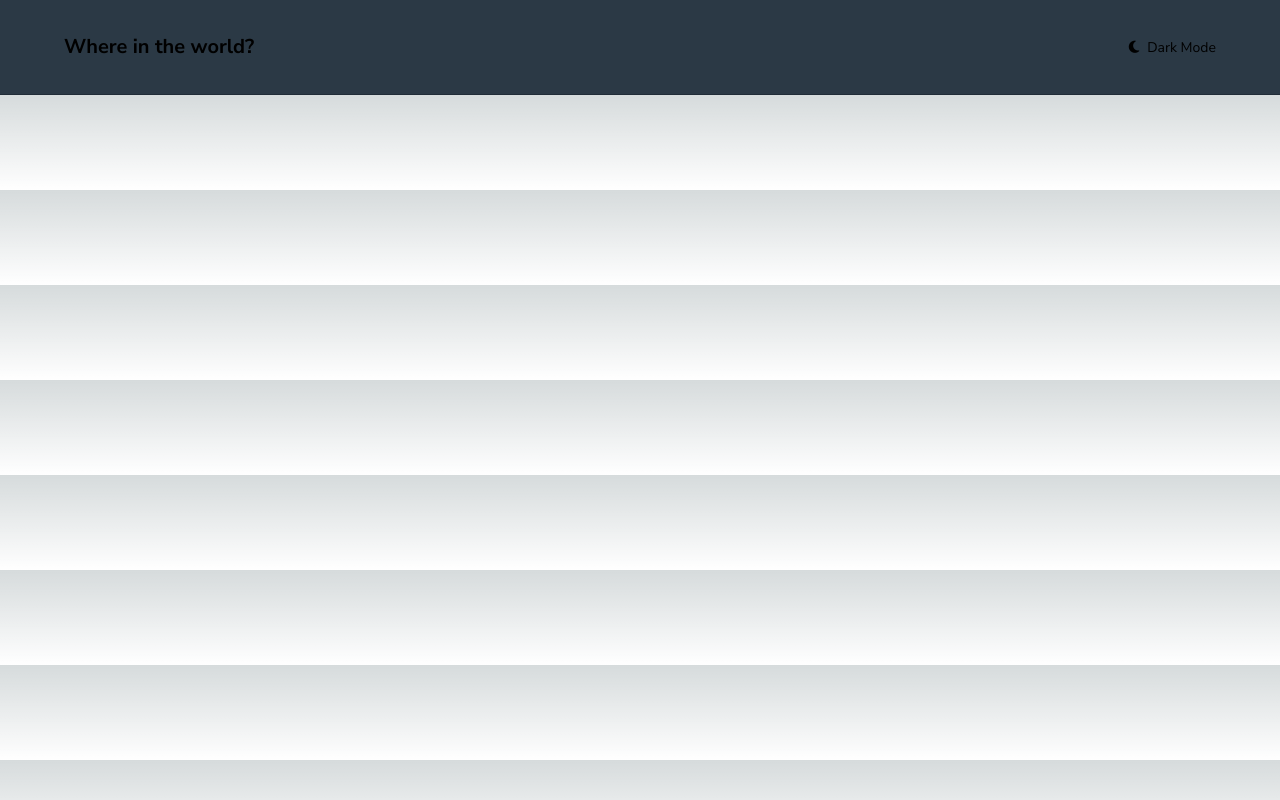
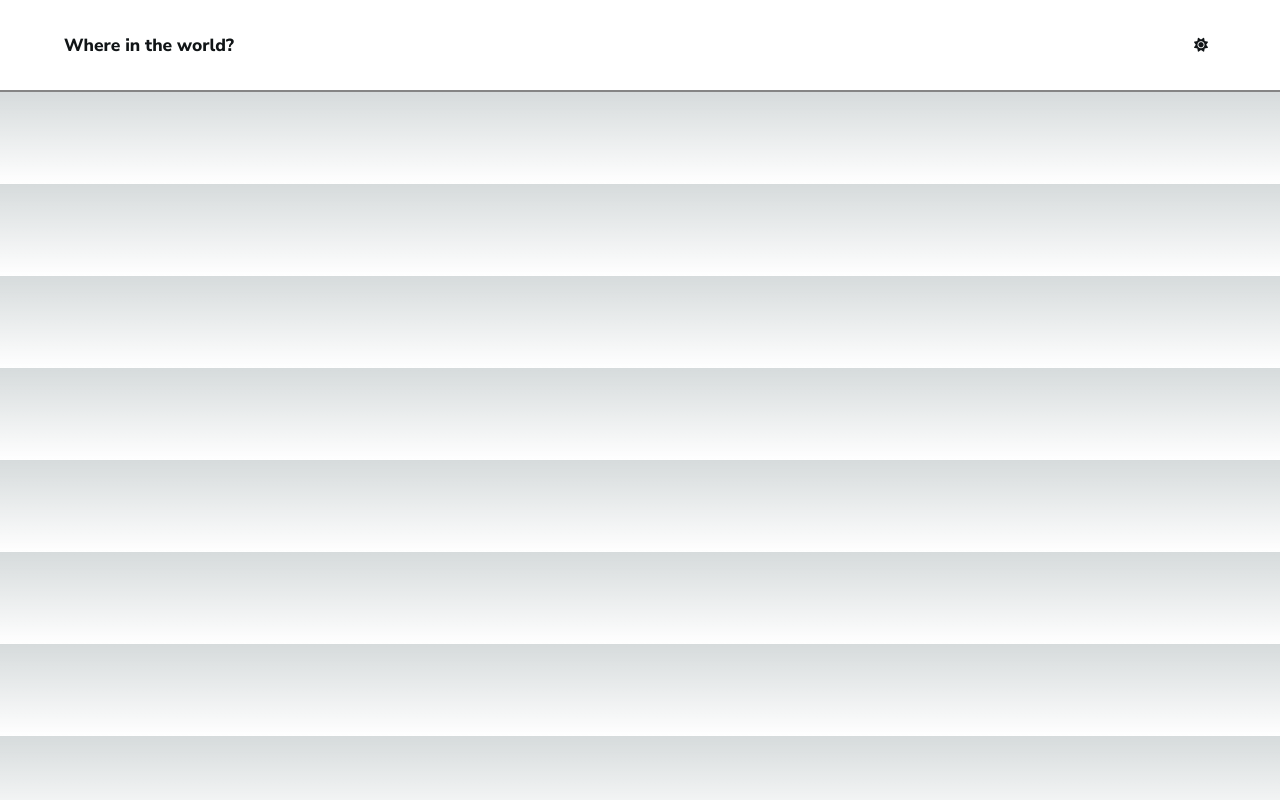
Before and after one commit to Stage-Research-Center-Jake-Melvin/rest_countries_api, a Next.js app: page /navabar in a window 1280 px wide. Built offline with nearby package versions, Linux system fonts and the light colour scheme.

Commit message:
feat: Modified the units in css and added theme management
Fixed the simultaneous use of px and rem. Added to theme feature to switch from dark to light mode

```diff
--- a/src/pages/_app.tsx
+++ b/src/pages/_app.tsx
@@ -1,5 +1,6 @@
 import "@/styles/globals.css";
 import "../styles/navbar.css";
+import React from "react";
 import type { AppProps } from "next/app";
 
 export default function App({ Component, pageProps }: AppProps) {
--- a/src/pages/index.tsx
+++ b/src/pages/index.tsx
@@ -1,13 +1,18 @@
 import Image from "next/image";
 import { Inter } from "next/font/google";
 import Navbar from "./navabar";
-
+import { useState } from "react";
+export type ColorMode = "Dark Mode" | "Light Mode";
 const inter = Inter({ subsets: ["latin"] });
 
 export default function Home() {
+  const [modeActuel, setModeActuel] = useState<ColorMode>("Dark Mode");
   return (
     <main className="app__main">
-      <Navbar />
+      <Navbar
+        modeActuel={modeActuel}
+        toggleFunction={setModeActuel}
+      />
     </main>
   );
 }
--- a/src/pages/navabar.tsx
+++ b/src/pages/navabar.tsx
@@ -1,10 +1,46 @@
-function Navbar() {
+import { Dispatch, SetStateAction, useState } from "react";
+import { ColorMode } from ".";
+
+interface ChangeMode {
+  modeActuel: ColorMode;
+  toggleFunction: Dispatch<SetStateAction<ColorMode>>;
+}
+
+function changeMode(): void {}
+function Navbar({ toggleFunction, modeActuel }: ChangeMode) {
+  function changeMode(): void {
+    if (modeActuel == "Dark Mode") {
+      toggleFunction("Light Mode");
+    } else {
+      toggleFunction("Dark Mode");
+    }
+  }
   return (
-    <div className="app__navbar">
-      <p className="app__navbar-title">Where in the world?</p>
-      <div className="app__navbar-mode">
-        <i className="fa-solid fa-moon"></i>
-        <p>Dark Mode</p>
+    <div
+      className={`app__navbar ${
+        modeActuel == "Dark Mode" ? "container_dark" : "container_light"
+      }`}
+    >
+      <p
+        className={`app__navbar-title ${
+          modeActuel == "Dark Mode" ? "dark" : "light"
+        }`}
+      >
+        Where in the world?
+      </p>
+      <div
+        className={`app__navbar-mode ${
+          modeActuel == "Dark Mode" ? "dark" : "light"
+        }`}
+        onClick={changeMode}
+      >
+        {modeActuel == "Dark Mode" ? (
+          <i className="fa-solid fa-moon"></i>
+        ) : (
+          <i className="fa-solid fa-sun"></i>
+        )}
+
+        <p>{modeActuel}</p>
       </div>
     </div>
   );
--- a/src/styles/globals.css
+++ b/src/styles/globals.css
@@ -6,8 +6,8 @@
   --foreground-rgb: 0, 0, 0;
   --background-start-rgb: 214, 219, 220;
   --background-end-rgb: 255, 255, 255;
-  --home-font-size: 14px;
-  --detail-page-size: 16px;
+  --home-font-size: 0.875em;
+  --detail-page-size: 1em;
   --font-family: "Nunito Sans", sans-serif;
   --dark-blue: hsl(209, 23%, 22%);
   --very-dark-blue-dark-mode: hsl(207, 26%, 17%);
@@ -34,6 +34,17 @@ body {
     )
     rgb(var(--background-start-rgb));
 }
+.light {
+  color: var(--very-dark-blue-light-mode);
+}
+.container_dark {
+  background-color: var(--dark-blue);
+  border-bottom: 0.18rem solid var(--very-dark-blue-dark-mode);
+}
+.container_light {
+  background-color: var(--white);
+  border-bottom: 0.18rem solid var(--dark-gray);
+}
 
 @layer utilities {
   .text-balance {
--- a/src/styles/navbar.css
+++ b/src/styles/navbar.css
@@ -4,14 +4,12 @@
   justify-content: space-between;
   padding: 2rem 4rem;
   align-items: center;
-  background-color: var(--dark-blue);
   font-size: var(--home-font-size);
   font-family: var(--font-family);
-  border-bottom: 1px solid var(--very-dark-blue-dark-mode);
 }
 .app__navbar-title {
-  font-size: 20px;
-  font-weight: bold;
+  font-size: 1.25em;
+  font-weight: 800;
 }
 .app__navbar-mode {
   display: flex;
@@ -19,13 +17,14 @@
   align-items: center;
   cursor: pointer;
 }
+/**/
 /*Gestion du responsive*/
-@media screen and (max-width: 450px) {
+@media screen and (max-width: 28.125rem) {
   .app__navbar {
     padding: 1rem 1rem;
-    font-size: 12px;
+    font-size: 0.75em;
   }
   .app__navbar-title {
-    font-size: 15px;
+    font-size: 0.9375em;
   }
 }
```
